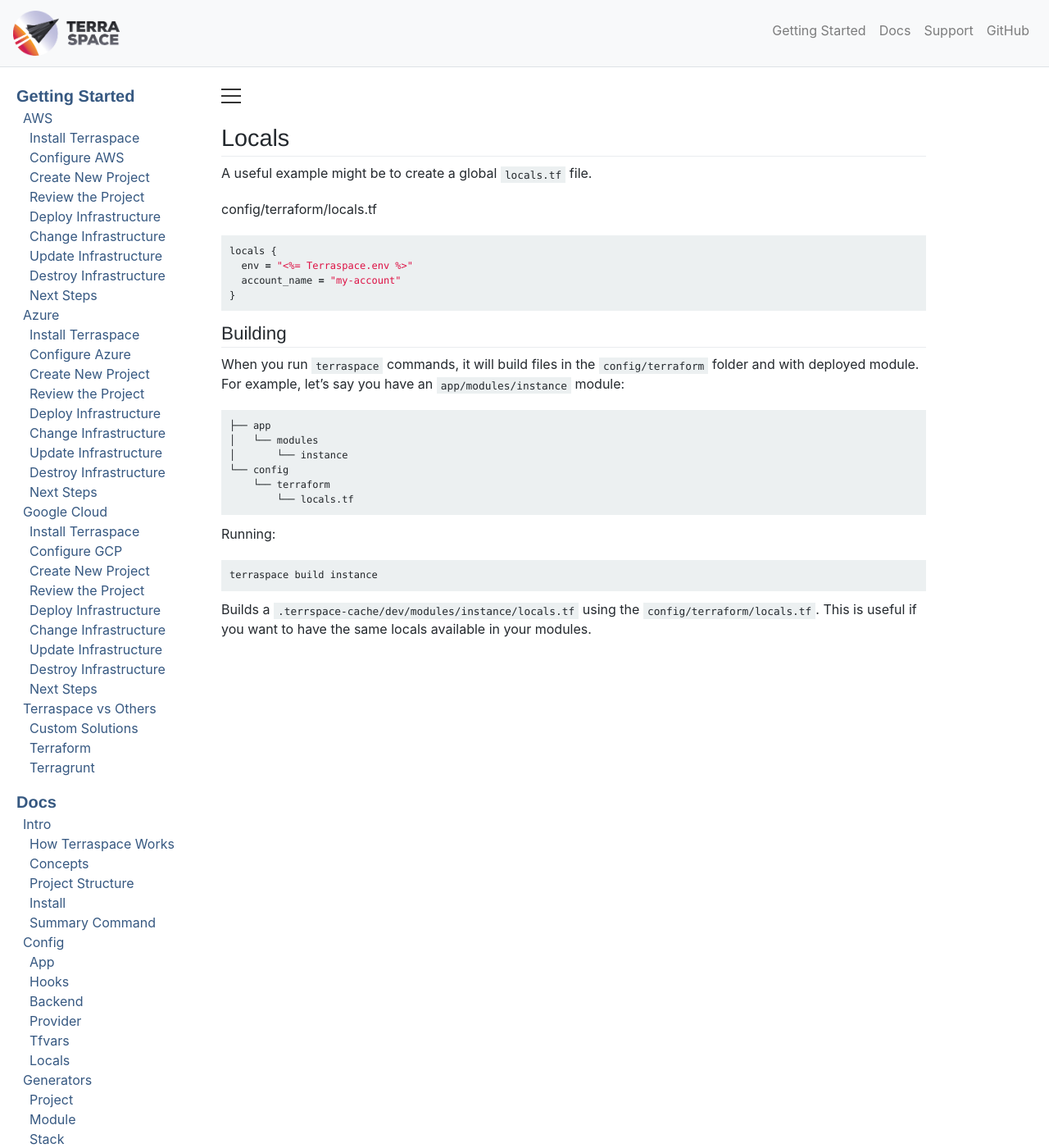
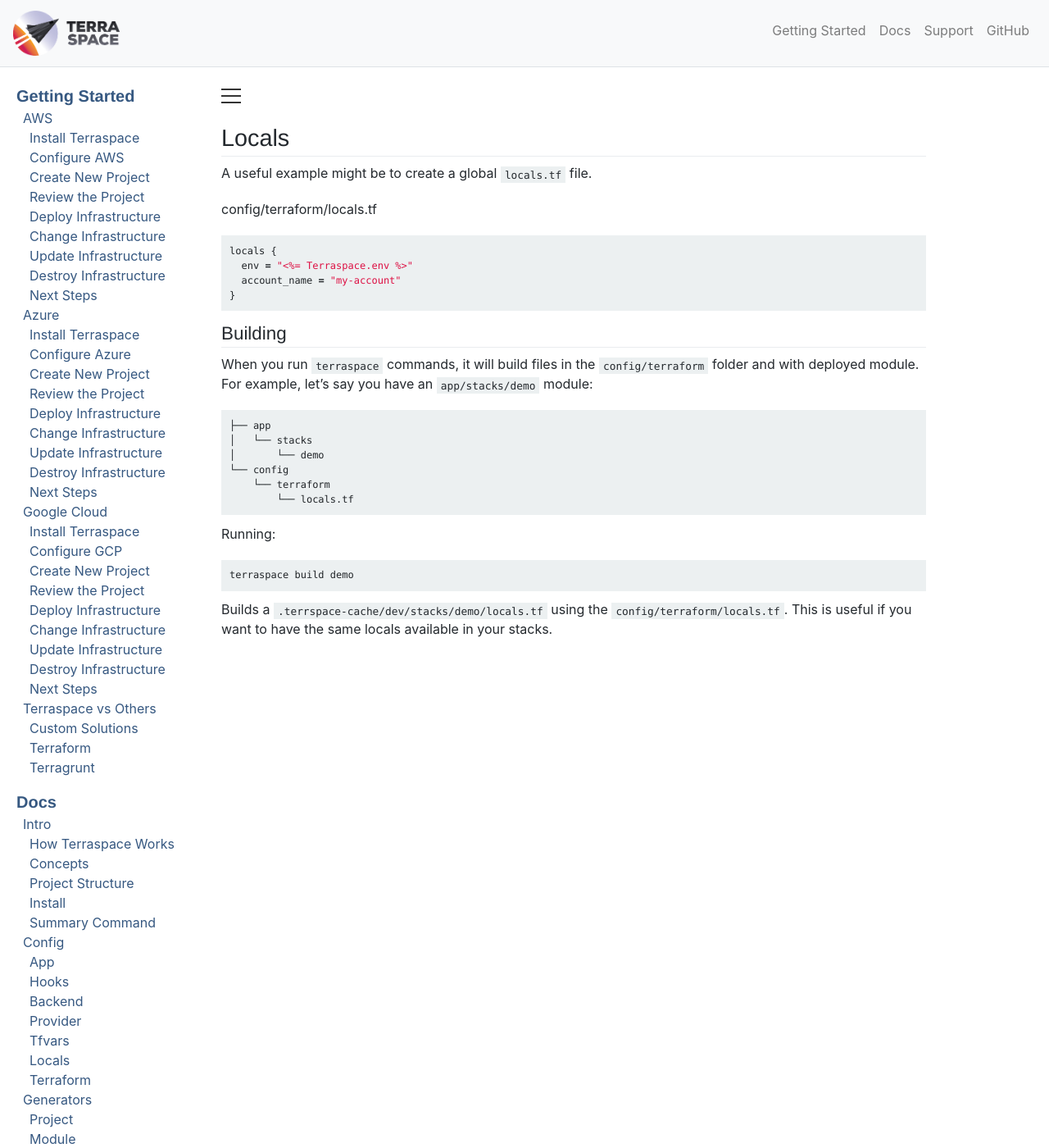
Before and after one commit to boltops-tools/terraspace-docs, a Jekyll site: the page built from _docs/config/locals.md, in a window 1280 px wide and 1400 px high. Shown: the whole window at 82% size. Built offline with Jekyll 4.4.1, drawn with Linux system fonts in a browser that asks for light colours; a script that is not in the unit is left out.

Commit message:
add config terraform docs

```diff
--- a/_docs/config/locals.md
+++ b/_docs/config/locals.md
@@ -15,17 +15,17 @@
 
 ## Building
 
-When you run `terraspace` commands, it will build files in the `config/terraform` folder and with deployed module.  For example, let's say you have an `app/modules/instance` module:
+When you run `terraspace` commands, it will build files in the `config/terraform` folder and with deployed module.  For example, let's say you have an `app/stacks/demo` module:
 
     ├── app
-    │   └── modules
-    │       └── instance
+    │   └── stacks
+    │       └── demo
     └── config
         └── terraform
             └── locals.tf
 
 Running:
 
-    terraspace build instance
+    terraspace build demo
 
-Builds a `.terrspace-cache/dev/modules/instance/locals.tf` using the `config/terraform/locals.tf`. This is useful if you want to have the same locals available in your modules.
+Builds a `.terrspace-cache/dev/stacks/demo/locals.tf` using the `config/terraform/locals.tf`. This is useful if you want to have the same locals available in your stacks.
--- a/_includes/sidebar.html
+++ b/_includes/sidebar.html
@@ -69,6 +69,7 @@
           <li><a href="{% link _docs/config/provider.md %}">Provider</a></li>
           <li><a href="{% link _docs/config/tfvars.md %}">Tfvars</a></li>
           <li><a href="{% link _docs/config/locals.md %}">Locals</a></li>
+          <li><a href="{% link _docs/config/terraform.md %}">Terraform</a></li>
         </ul>
       </li>
       <li><a href="{% link _docs/generators.md %}">Generators</a>
```
Also changed, not shown: _docs/config/terraform.md (added, +35 -0 lines).
